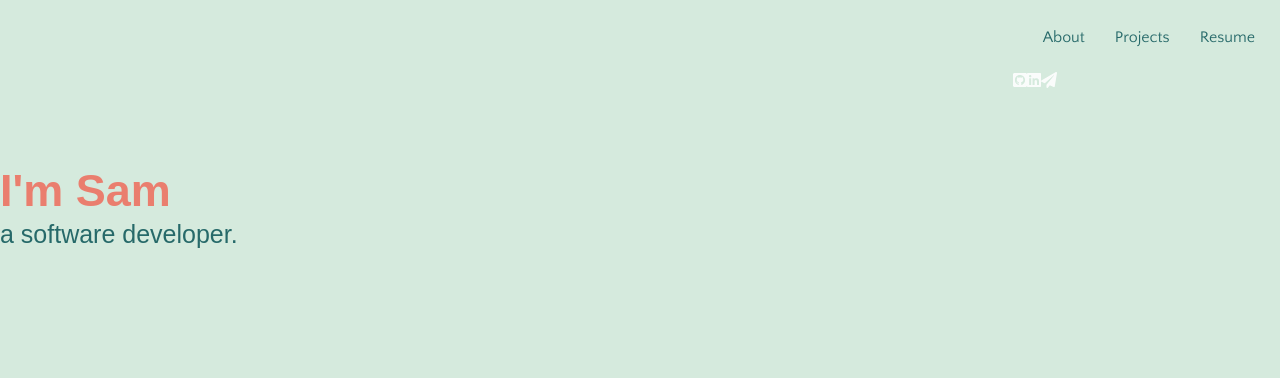
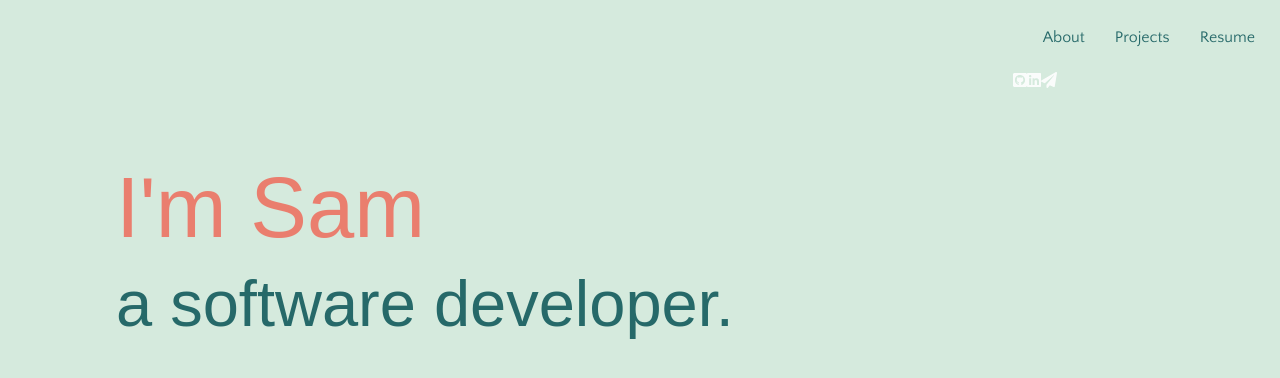
Before and after one commit to samanthajuniper/portfolio, a React (Create React App) app: page / in a window 1280 px wide. Shown: the top 378 px of the page. Built offline with nearby package versions, Linux system fonts and the light colour scheme; a web font is replaced by a local one.

Commit message:
reponsive styling for landing header

```diff
--- a/src/components/About.js
+++ b/src/components/About.js
@@ -33,8 +33,9 @@ class About extends Component {
         return (
           <div id="about">
             <div className="header-wrapper is-flex">
-                <div className="title-div">
-                    <h1 className="name title">I'm Sam</h1>
+                <div className="title-div is-flex">
+                    <div className="name title"><h1>I'm Sam</h1></div>
+                    <div className="ellipsis"></div>
                 </div>
                 <div className="tagline-div">
                     <h1 id="tagline" className={this.state.class}>{this.state.tagline}</h1>
--- a/src/components/CSS/_About.scss
+++ b/src/components/CSS/_About.scss
@@ -1,38 +1,33 @@
-
 #about {
-
     .header-wrapper {
+        font-family: sans-serif;
+        font-weight: 700;
         flex-direction: column;
         position: absolute;
-        width: 300px;
         top: 20%;
+        @media(min-width: $phone) {
+            min-width: $phone;
+            padding:0 10px;
+        }
+        @media(min-width: $phablet) {
+             min-width: $phablet;
+             padding: 0 85px;
+        }
+        @media(min-width: $tablet) {
+            min-width: $tablet;
+            padding: 0 74px;
+        }
+        @media(min-width: $desktop) {
+            min-width: $desktop;
+            padding: 0 116px;
+        }
 
         // font-family: 'Calligraffitti', cursive;
-        font-family: sans-serif;
-        font-weight: 700;
+
 
     .tagline {
         &-div {
             align-self: flex-end;
-            // position: absolute;
-            // top:35%;
-            // left:14%;
-            // @media(max-width: $widescreen) {
-            //     left: 23%;
-            // }
-            // @media(max-width: $desktop) {
-            //     left: 21%;
-            // }
-            //  @media(max-width: $phablet) {
-            //     top: 32%;
-            //     left: 35%;
-            // }
-
-            // @media(max-width: $phone) {
-            //     left: 4%;
-            //     top: 32%
-            // }
-
         }
         &-hidden {
             display: none;
@@ -42,23 +37,37 @@
             font-family: sans-serif;
             color: $dark-teal;
             font-size: 25px;
+            @media(min-width: $phablet) {
+                font-size: 35px;
+            }
+            @media(min-width: $tablet) {
+                font-size: 55px;
+            }
+            @media(min-width: $desktop) {
+               font-size: 65px;
+            }
 
 
-            // @media(max-width: $desktop) {
-            //    font-size: 40px;
-            // }
-            // @media(max-width: $tablet) {
-            //     font-size: 35px;
-            // }
-            // @media(max-width: $phablet) {
-            //     font-size: 25px;
-            // }
-            // @media(max-width: $phone) {
-            //     font-size: 30px;
-            // }
         }
     }
     .title-div {
+        justify-content: flex-start;
+        @media(min-width: $phone) {
+            height: 50px;
+        }
+         @media(min-width: $phablet) {
+            height: 65px;
+        }
+        @media(min-width: $tablet) {
+            height: 85px;
+        }
+         @media(min-width: $desktop) {
+            height: 95px;
+        }
+        // @media(min-width: $phablet) {
+        //     align-self: flex-start;
+        // }
+
         // position: absolute;
         // top:25%;
         // left:3%;
@@ -75,6 +84,18 @@
         .name {
             color: $coral;
             font-size: 45px;
+            @media(min-width: $phablet) {
+                font-size: 55px;
+            }
+            @media(min-width: $tablet) {
+                font-size: 75px;
+            }
+            @media(min-width: $desktop) {
+               font-size: 85px;
+            }
+
+        }
+
             // font-size: 80px;
             // @media(max-width: $desktop) {
             //    font-size: 70px;
@@ -82,23 +103,22 @@
             //  @media(max-width: $tablet) {
             //     font-size: 65px;
             // }
-            // @media(max-width: $phablet) {
-            //     font-size: 55px;
-            // }
+
             // @media(min-width: $phone) {
             //     font-size: 40px;
             // }
-            &::after {
+            .ellipsis {
+                width: 50px;
+                &:after {
                     color:white;
                     overflow: hidden;
                     display: inline-block;
-                vertical-align: bottom;
-                margin-left: 15px;
+                    margin-left: 5px;
                     -webkit-animation: ellipsis 2000ms steps(4,end) 1;
                     // -webkit-animation-fill-mode: forwards;
                     content: "\2026";
                     width:0;
-                font-size: 50px;
+                    font-size: 45px;
                 }
                 @keyframes ellipsis {
                     to {
```
Lines whose indentation alone changed are shown as unchanged.
